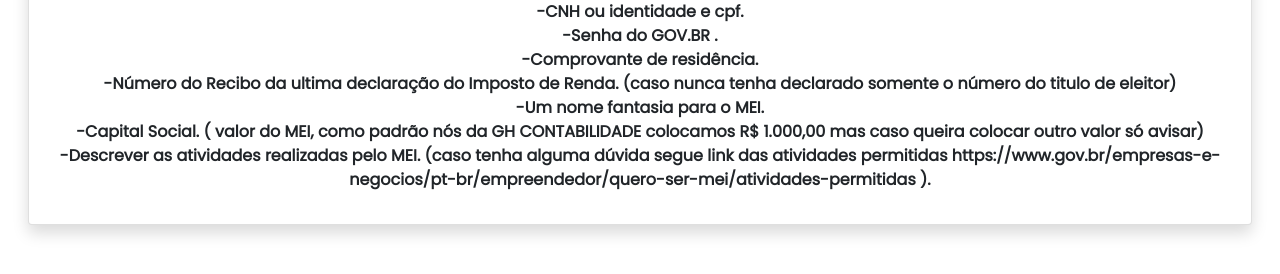
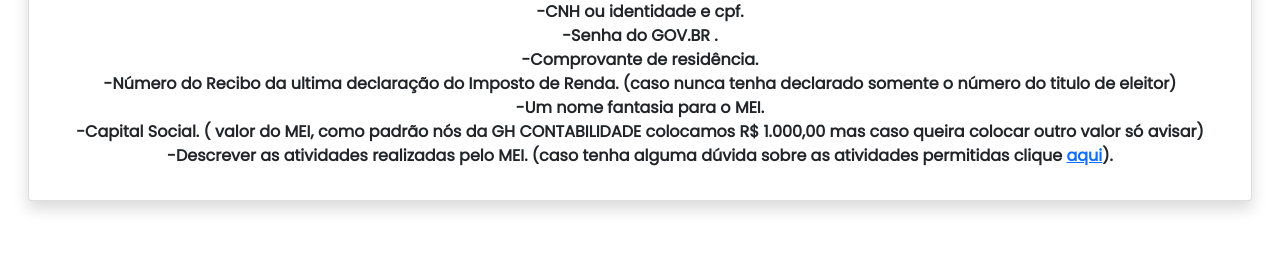
Before and after one commit to GHCONTABILIDADE/GHCONTABILIDADE.github.io1, a plain HTML site: page index.html in a window 1280 px wide. Shown: the part 144-418 px from the top of the page. Drawn offline with nearby package versions, Linux system fonts and the light colour scheme.

Commit message:
Update index.html

```diff
--- a/index.html
+++ b/index.html
@@ -48,7 +48,7 @@
       <div class="text-center">
       </div>
         <p class="card-text text-shadow"><b>-CNH ou identidade e cpf. <br/> -Senha do GOV.BR . <br/> -Comprovante de residência.</b><br/>
-        <b>-Número do Recibo da ultima declaração do Imposto de Renda. (caso nunca tenha declarado somente o número do titulo de eleitor)<br/>-Um nome fantasia para o MEI.<br/>-Capital Social. ( valor do MEI, como padrão nós da GH CONTABILIDADE colocamos R$ 1.000,00 mas caso queira colocar outro valor só avisar)<br/>-Descrever as atividades realizadas pelo MEI. (caso tenha alguma dúvida segue link das atividades permitidas https://www.gov.br/empresas-e-negocios/pt-br/empreendedor/quero-ser-mei/atividades-permitidas ).<b/></p>
+        <b>-Número do Recibo da ultima declaração do Imposto de Renda. (caso nunca tenha declarado somente o número do titulo de eleitor)<br/>-Um nome fantasia para o MEI.<br/>-Capital Social. ( valor do MEI, como padrão nós da GH CONTABILIDADE colocamos R$ 1.000,00 mas caso queira colocar outro valor só avisar)<br/>-Descrever as atividades realizadas pelo MEI. (caso tenha alguma dúvida sobre as atividades permitidas clique <a href="https://www.gov.br/empresas-e-negocios/pt-br/empreendedor/quero-ser-mei/atividades-permitidas"></strong> aqui</a>).<b/></p>
       </div>
     </div>
   </div>
```
